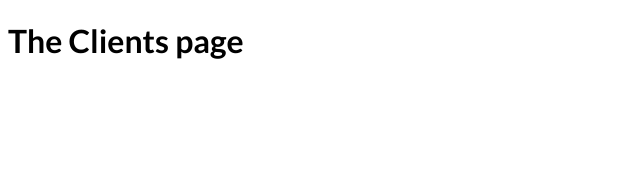
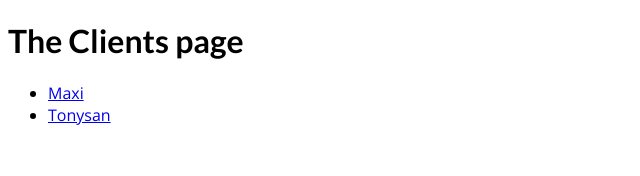
Before and after one commit to Charles-Rocke/PageBasedRouting, a Next.js app: page /clients in a window 1280 px wide. Shown: the top 176 px of the page, without its empty margins (0-640 px from the left). Built offline with nearby package versions, Linux system fonts and the light colour scheme.

Commit message:
Navigating to dynamically created routes

```diff
--- a/pages/clients/index.js
+++ b/pages/clients/index.js
@@ -1,7 +1,20 @@
+import Link from "next/link";
 function ClientsPage() {
+  const clients = [
+    { id: "max", name: "Maxi" },
+    { id: "Tony", name: "Tonysan" },
+  ];
   return (
     <div>
       <h1>The Clients page</h1>
+      <ul>
+        {clients.map((client) => (
+          <li key={client.id}>
+            {" "}
+            <Link href={`/clients/${client.id}`}>{client.name}</Link>
+          </li>
+        ))}
+      </ul>
     </div>
   );
 }
```
